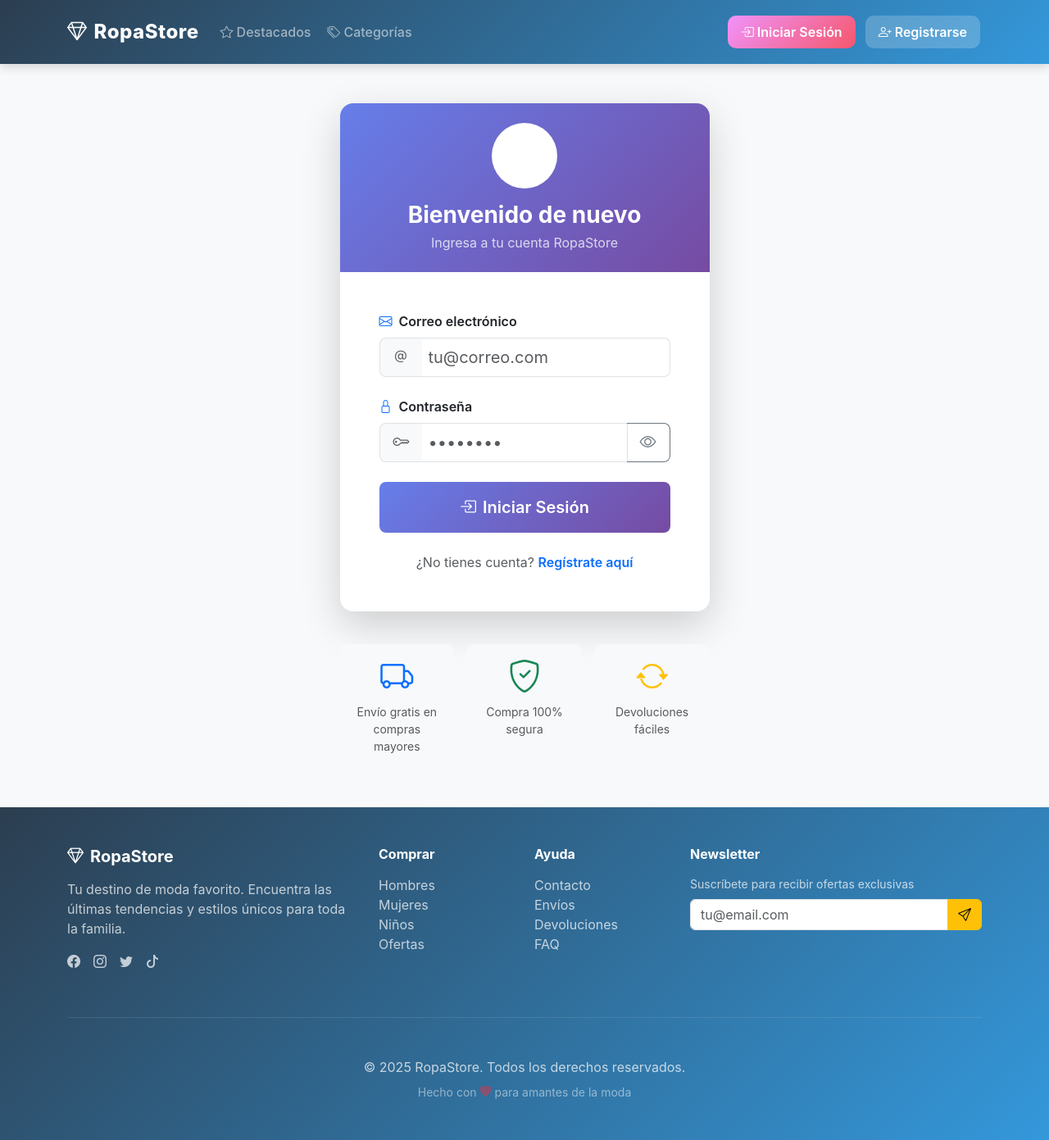
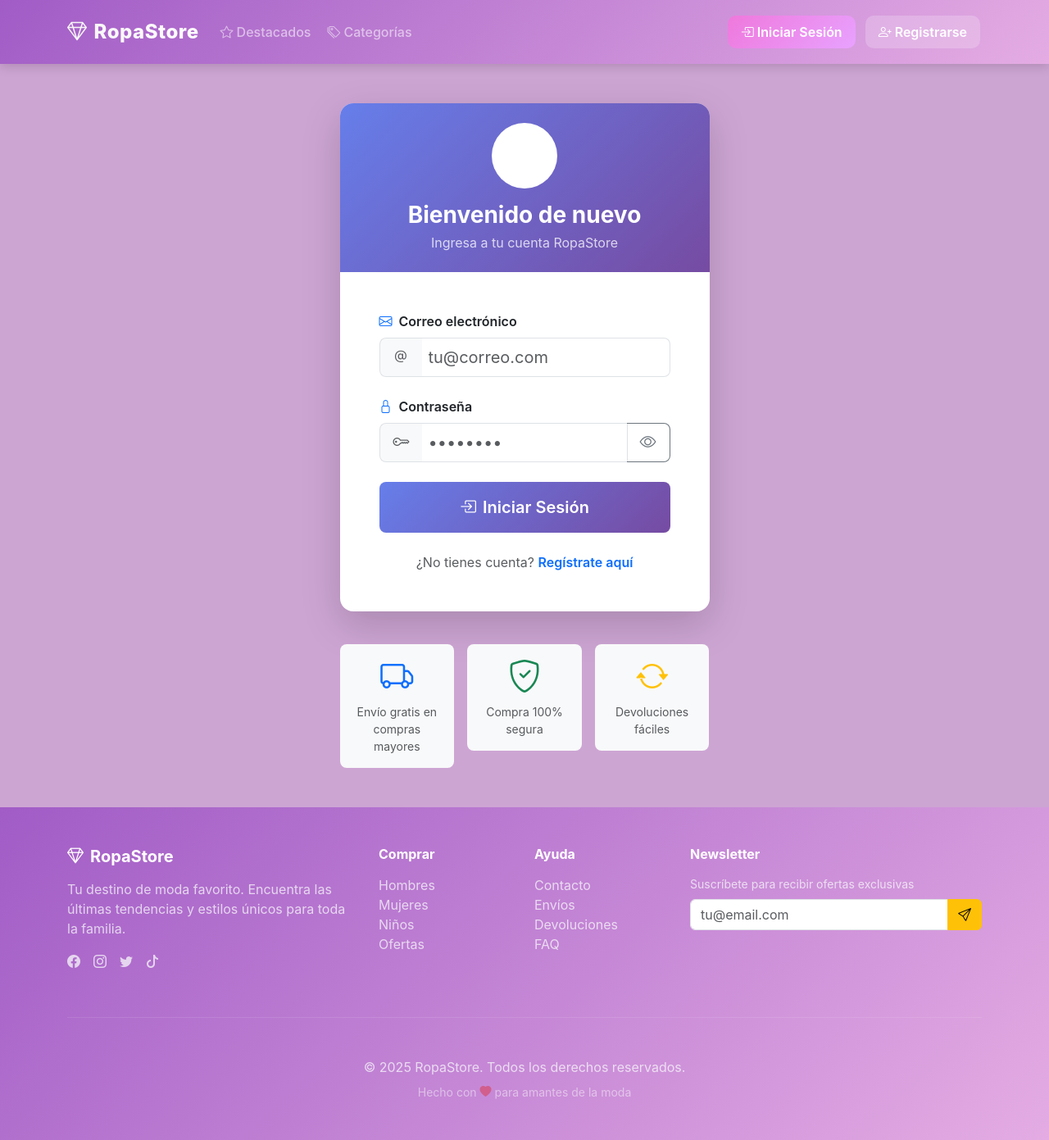
Before and after one commit to lexyprogamadora33/webtextcort, a Flask app: a page that uses app/templates/base.html in a window 1280 px wide. Shown: the whole page at 82% size. Run offline with Flask 3, Linux system fonts and the light colour scheme.

Commit message:
despligue prueba

```diff
--- a/Dockercompose.yaml
+++ b/Dockercompose.yaml
@@ -8,7 +8,7 @@ services:
     image: ropastore-app
     container_name: ropastore_web
     ports:
-      - "5050:5050"
+      - "5040:5040"
     volumes:
       - .:/app
     environment:
--- a/app/templates/admin/inventario/editar_productos.html
+++ b/app/templates/admin/inventario/editar_productos.html
@@ -1,5 +1,5 @@
 {% extends "base.html" %}
-{% block title %}Editar Producto - RopaStore{% endblock %}
+{% block title %}Editar Producto - Texcort{% endblock %}
 
 {% block content %}
 <div class="container py-5">
--- a/app/templates/base.html
+++ b/app/templates/base.html
@@ -3,7 +3,7 @@
 <head>
   <meta charset="UTF-8">
   <meta name="viewport" content="width=device-width, initial-scale=1.0">
-  <title>{% block title %}RopaStore - Moda y Estilo{% endblock %}</title>
+  <title>{% block title %}Texcort - Moda y Estilo{% endblock %}</title>
 
   <!-- Bootstrap 5 -->
   <link href="https://cdn.jsdelivr.net/npm/bootstrap@5.3.3/dist/css/bootstrap.min.css" rel="stylesheet">
@@ -11,13 +11,13 @@
 
   <style>
     :root {
-      --primary-gradient: linear-gradient(135deg, #667eea 0%, #764ba2 100%);
-      --secondary-gradient: linear-gradient(135deg, #f093fb 0%, #f5576c 100%);
-      --dark-gradient: linear-gradient(135deg, #2c3e50 0%, #3498db 100%);
+      --primary-gradient: linear-gradient(135deg, #f4adf9ff 0%, #cd9cffff 100%);
+      --secondary-gradient: linear-gradient(135deg, #ef78dcff 0%, #e8a2ffff 100%);
+      --dark-gradient: linear-gradient(135deg, #a15cc6ff 0%, #e4ace3ff 100%);
     }
 
     body {
-      background-color: #f8f9fa;
+      background-color: #cda5d3ff;
       font-family: 'Inter', -apple-system, BlinkMacSystemFont, sans-serif;
       min-height: 100vh;
       display: flex;
@@ -30,7 +30,7 @@
 
     .navbar {
       background: var(--dark-gradient) !important;
-      box-shadow: 0 4px 12px rgba(0,0,0,0.15);
+      box-shadow: 0 4px 12px rgba(29, 23, 23, 0.15);
       padding: 1rem 0;
     }
 
@@ -38,7 +38,7 @@
       font-weight: 800;
       letter-spacing: 0.5px;
       font-size: 1.5rem;
-      background: linear-gradient(45deg, #fff, #f8f9fa);
+      background: linear-gradient(45deg, #f4f4f4ff, #ffffffff);
       -webkit-background-clip: text;
       -webkit-text-fill-color: transparent;
       background-clip: text;
@@ -52,7 +52,7 @@
     }
 
     .nav-link:hover {
-      background: rgba(255,255,255,0.1);
+      background: rgba(255, 0, 0, 0.1);
       transform: translateY(-1px);
     }
 
--- a/main.py
+++ b/main.py
@@ -3,4 +3,4 @@ from app import create_app
 app = create_app()
 
 if __name__ == '__main__':
-    app.run(debug=True, host='0.0.0.0', port=5050)
+    app.run(debug=True, host='0.0.0.0', port=5040)
```
Also changed, not shown: 1 other file.
